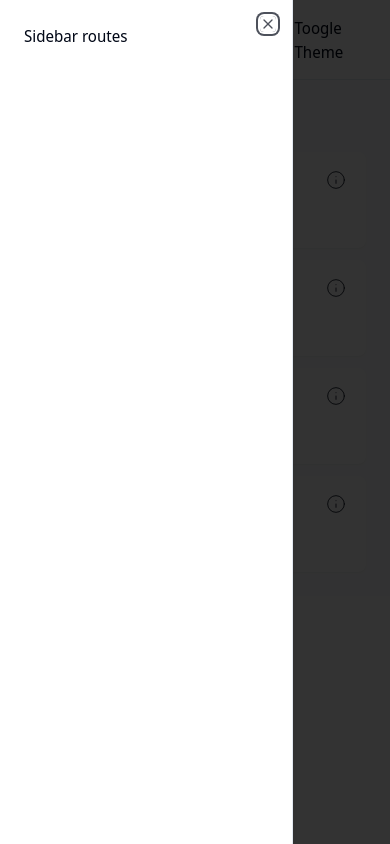
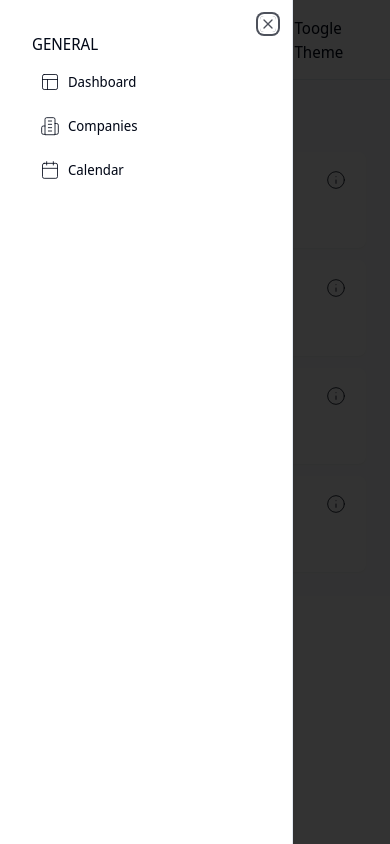
Before and after one commit to egbazua/dashboard-companies, a Next.js app: page / in a window 390 px wide. Both pictures are taken after a click on the button 36 px from the left and 39 px from the top of the page. Built offline with nearby package versions, Linux system fonts and the light colour scheme.

Commit message:
creating and implementing sidebar routes component

```diff
--- a/components/Navbar/Navbar.tsx
+++ b/components/Navbar/Navbar.tsx
@@ -6,6 +6,7 @@ import {
 } from "@/components/ui/sheet"
 import { UserButton } from "@clerk/nextjs"
 import { Menu, Search } from "lucide-react"
+import SidebarRoutes from "../SidebarRoutes/SidebarRoutes"
 
 const Navbar = () => {
   return (
@@ -16,7 +17,7 @@ const Navbar = () => {
             <Menu />
           </SheetTrigger>
           <SheetContent side="left">
-            <p>Sidebar routes</p>
+            <SidebarRoutes />
           </SheetContent>
         </Sheet>
       </div>
--- /dev/null
+++ b/components/SidebarRoutes/SidebarRoutes.data.ts
@@ -0,0 +1,53 @@
+import {
+  BarChart4,
+  Building2,
+  PanelsTopLeft,
+  Settings,
+  ShieldCheck,
+  CircleHelpIcon,
+  Calendar,
+} from 'lucide-react'
+
+export const dataGeneralSidebar = [
+  {
+    icon: PanelsTopLeft,
+    label: "Dashboard",
+    href: "/",
+  },
+  {
+    icon: Building2,
+    label: "Companies",
+    href: "/companies",
+  },
+  {
+    icon: Calendar,
+    label: "Calendar",
+    href: "/task",
+  },
+]
+
+export const dataToolsSidebar = [
+  {
+    icon: CircleHelpIcon,
+    label: "FAQs",
+    href: "/faqs",
+  },
+  {
+    icon: BarChart4,
+    label: "Analytics",
+    href: "/analytics",
+  },
+]
+
+export const dataSupportSidebar = [
+  {
+    icon: Settings,
+    label: "Settings",
+    href: "/settings",
+  },
+  {
+    icon: ShieldCheck,
+    label: "Security",
+    href: "/security",
+  },
+]
--- /dev/null
+++ b/components/SidebarRoutes/SidebarRoutes.tsx
@@ -0,0 +1,21 @@
+import SidebarItem from "../SidebarItem/SidebarItem"
+import { dataGeneralSidebar, dataSupportSidebar, dataToolsSidebar } from "./SidebarRoutes.data"
+
+const SidebarRoutes = () => {
+  return (
+    <div className="flex flex-col justify-between h-full">
+      <div>
+        <div className="p-2 md:p-6">
+          <p>GENERAL</p>
+          {
+            dataGeneralSidebar.map((item) => (
+              <SidebarItem key={item.label} item={item} />
+            ))
+          }
+        </div>
+      </div>
+    </div>
+  )
+}
+
+export default SidebarRoutes
--- /dev/null
+++ b/components/SidebarRoutes/index.ts
@@ -0,0 +1 @@
+export * from './SidebarRoutes'
```
